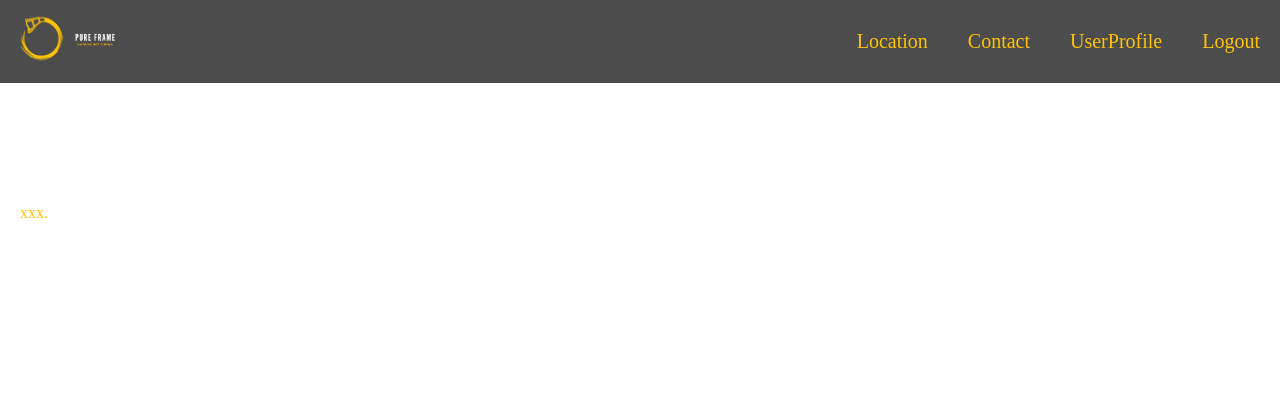
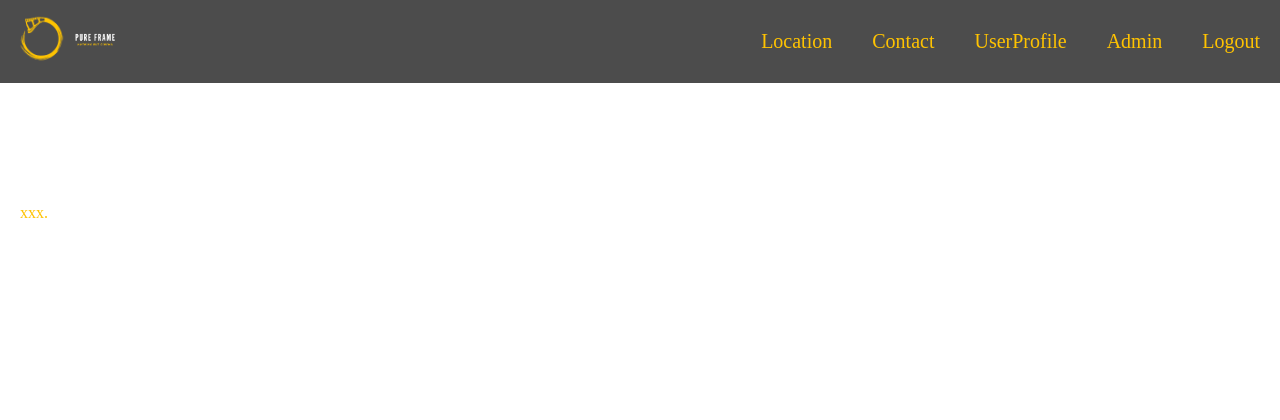
Before and after one commit to darren170999/IE4717, a PHP site: page /index.php in a window 1280 px wide. Shown: the top 420 px of the page. Run offline with PHP 8.4, Linux system fonts and the light colour scheme; the visitor is signed in with stand-in values (Sample User, id 1); data that the repository does not hold is empty.

Commit message:
Link to Admin.php

```diff
--- a/index.php
+++ b/index.php
@@ -21,6 +21,9 @@
             <?php
             session_start();
             if (isset($_SESSION['valid_user'])) {
+                if($_SESSION['valid_user'] === 'SuperAdmin'){
+                    echo '<li><a href="admin.php">Admin</a></li>';
+                }
                 echo '<li><a href="logout.php">Logout</a></li>';
             } else {
                 echo '<li><a href="loginSignUp.php">Login/SignUp</a></li>';
--- a/register.php
+++ b/register.php
@@ -18,7 +18,6 @@
     if($password != $password2) {
         echo "Sorry password must be the same";
         exit;
-
     }
 
     $password = password_hash($password, PASSWORD_DEFAULT);
```
